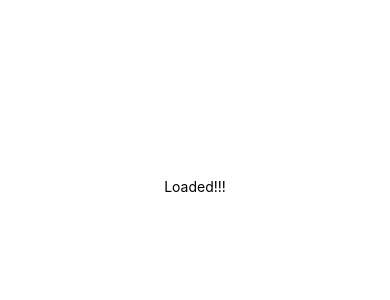
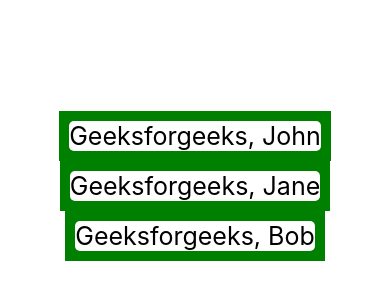
Before and after one commit to nicolinx/react-native-playground, a React Native app in the folder listview-demo/: screen / in a window 390 px wide. Shown: the part 236-536 px from the top of the page. Built offline with nearby package versions, Linux system fonts and the light colour scheme.

Commit message:
try dumb component

```diff
--- a/listview-demo/App.js
+++ b/listview-demo/App.js
@@ -1,30 +1,33 @@
-import React, { useState, useEffect } from "react";
-import { View, Text, ActivityIndicator, StyleSheet } from "react-native";
+import React from "react";
+import { StyleSheet, Text, View } from "react-native";
+
+const GFG = (props) => {
+  return (
+    <View style={styles.container}>
+      <Text style={styles.text}>Geeksforgeeks, {props.name}</Text>
+    </View>
+  );
+};
+
+const styles = StyleSheet.create({
+  container: {
+    backgroundColor: "green",
+    alignItems: "center",
+  },
+  text: {
+    fontSize: 25,
+    backgroundColor: "white",
+    margin: 10,
+    borderRadius: 5,
+  },
+});
 
 export default function App() {
-  const [loading, setLoading] = useState(true);
-
-  useEffect(() => {
-    setTimeout(() => {
-      setLoading(false);
-    }, 3000);
-  }, []);
-
   return (
-    <View style={styles.container}>
-      {loading ? (
-        <ActivityIndicator size="large" color="blue" />
-      ) : (
-        <Text>Loaded!!!</Text>
-      )}
+    <View style={{ flex: 1, justifyContent: "center", alignItems: "center" }}>
+      <GFG name="John" />
+      <GFG name="Jane" />
+      <GFG name="Bob" />
     </View>
   );
 }
-
-const styles = StyleSheet.create({
-  container: {
-    flex: 1,
-    justifyContent: "center",
-    alignItems: "center",
-  },
-});
```
Also changed, not shown: listview-demo/ActivityIndicator.js (added, +30 -0 lines).
